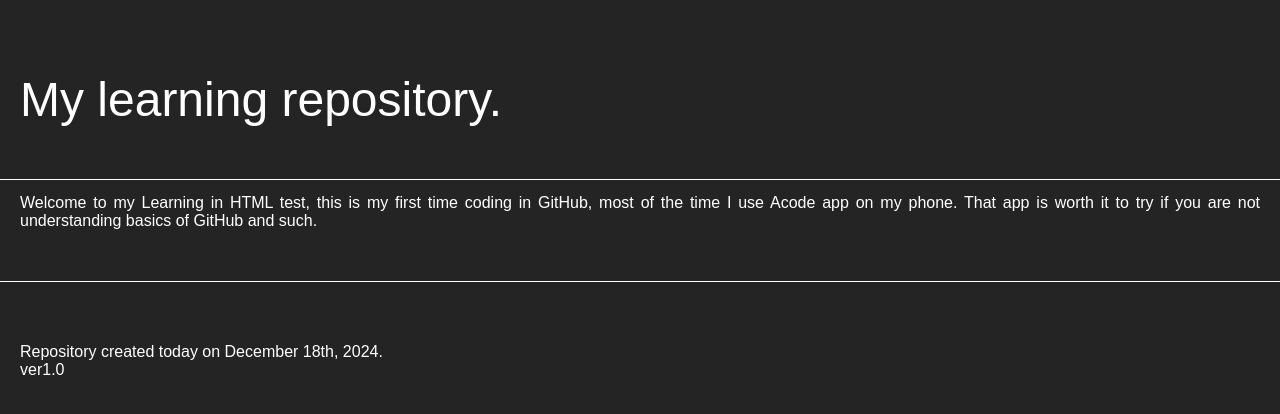
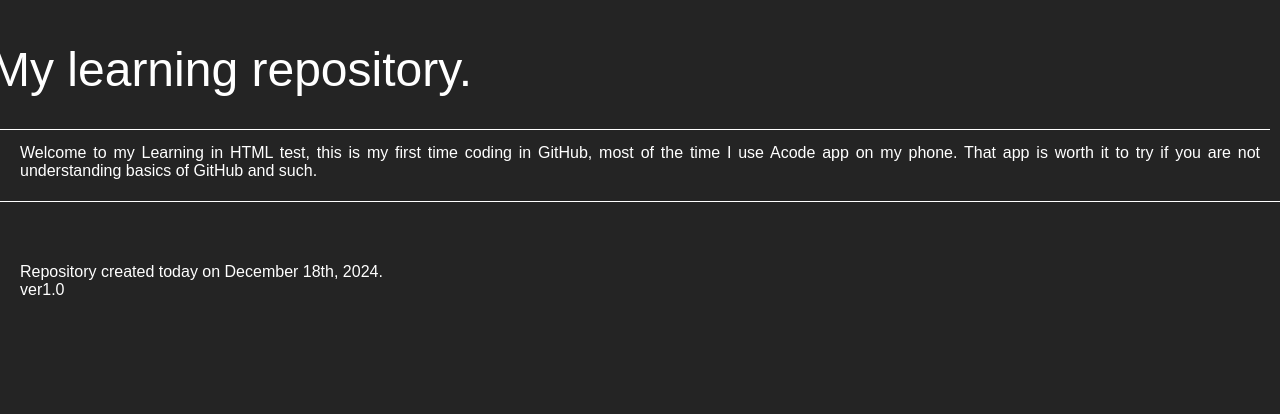
Before and after one commit to KeyzGames/KeyzGames.github.io, a PHP site: page / in a window 1280 px wide. Shown: the top 414 px of the page. Run offline with PHP 8.4, Linux system fonts and the light colour scheme.

Commit message:
Update styles.css

```diff
--- a/styles.css
+++ b/styles.css
@@ -15,14 +15,14 @@ body {
 }
 
 header {
-  margin: 0;
+  margin: -10px;
   margin-bottom: 10px;
   font-weight: bold;
   border-bottom: 1px solid white;
   width: 100vw;
   position: relative;
   left: -20px;
-  padding: 20px;
+  padding: -10px;
   box-sizing: border-box;
 }
 
@@ -51,7 +51,7 @@ hr {
   border: none;
   border-top: 1px solid white;
   width: 100vw;
-  margin: 20px 0;
+  margin: -10px 0;
   margin-bottom: 15px;
   position: relative;
   left: -20px;
```
